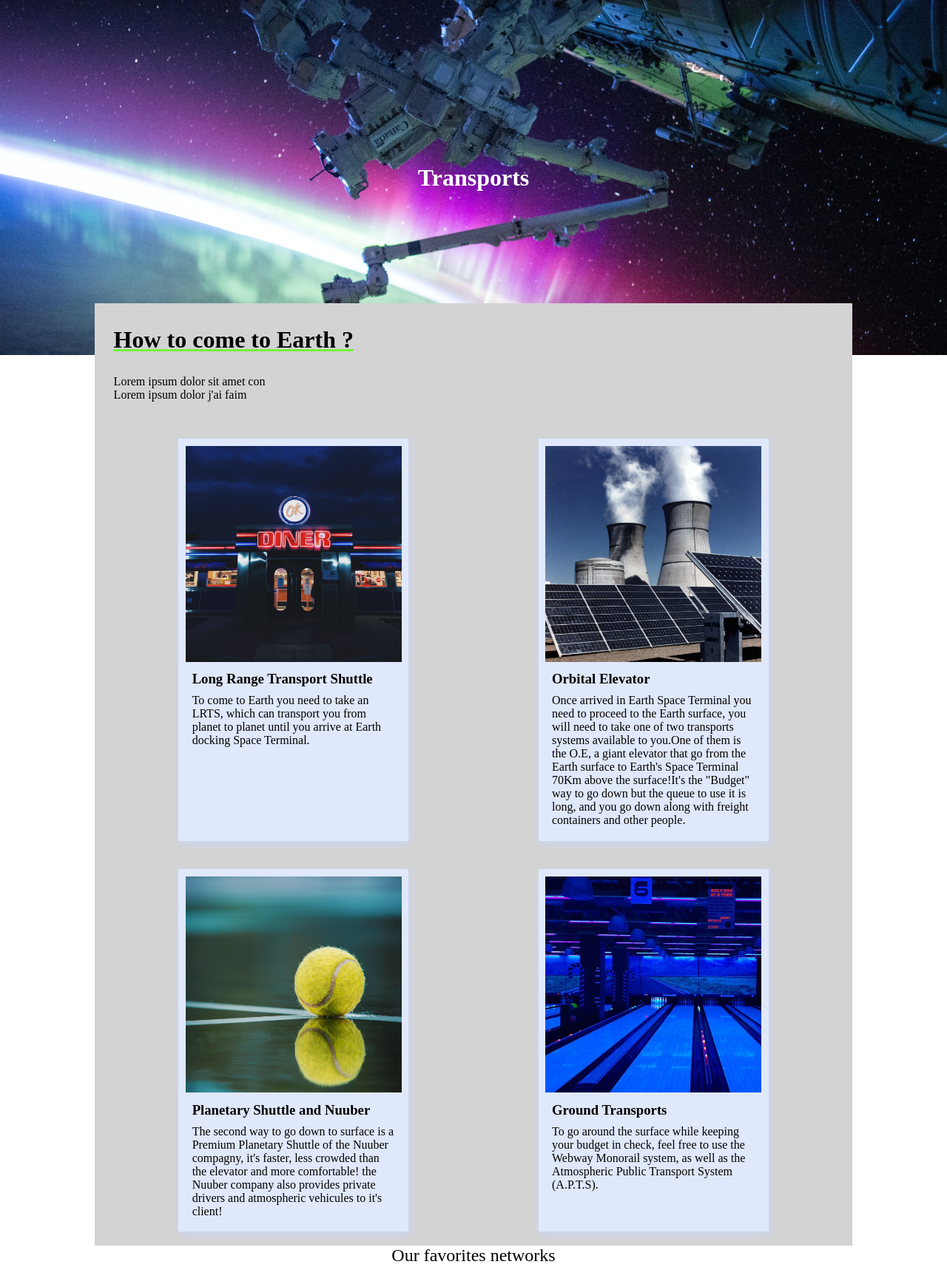
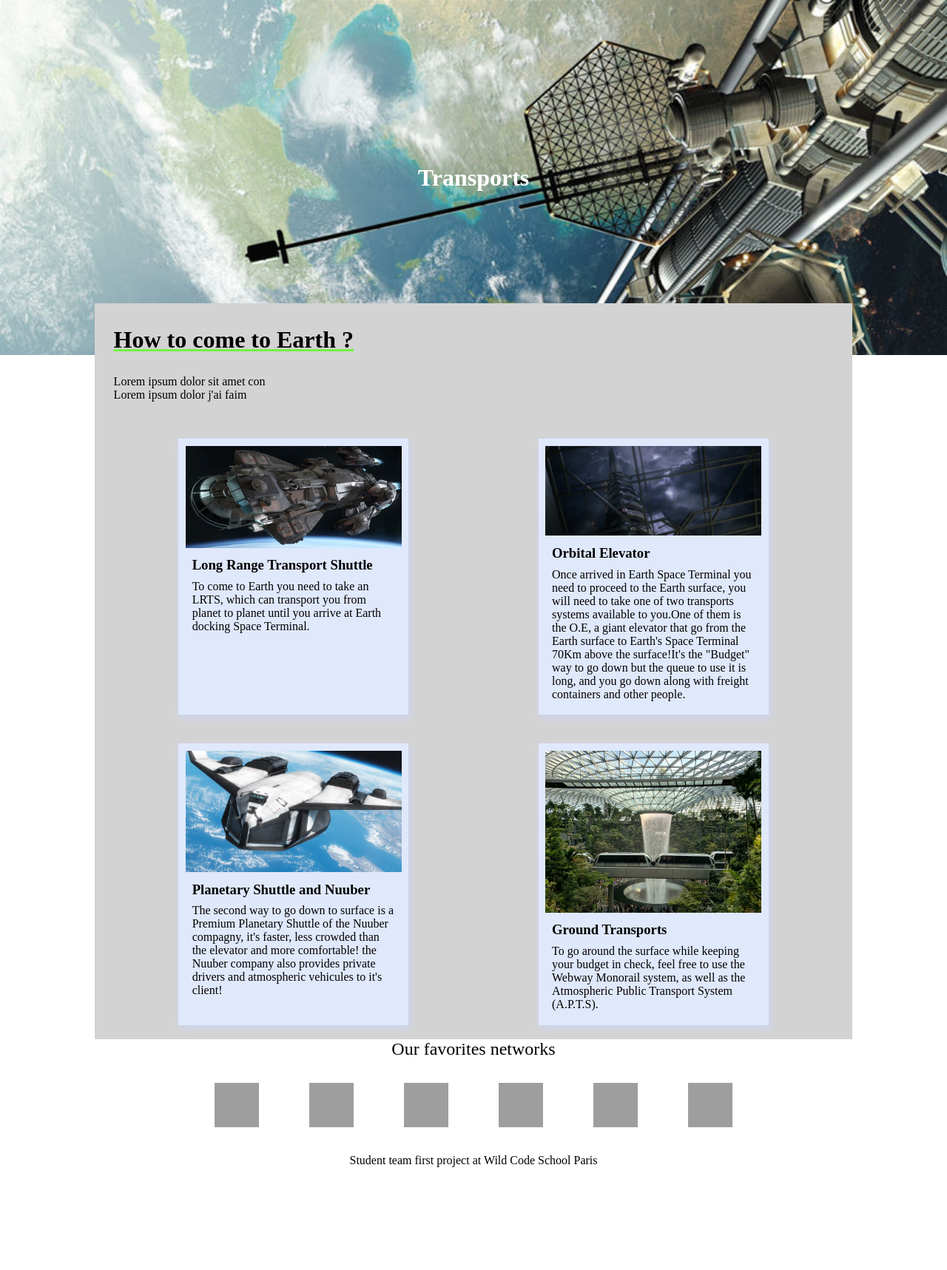
Before and after one commit to LHippolyteCBM/Projo1, a PHP site: page /traveller.php in a window 1280 px wide. Shown: the part 83-1800 px from the top of the page at 74% size. After the commit the page ends 1661 px from the top, so only its background shows below. Run offline with PHP 8.4, Linux system fonts and the light colour scheme; grey boxes are pictures that could not be loaded.

Commit message:
Traveller content update pictures

```diff
--- a/style.css
+++ b/style.css
@@ -488,9 +488,9 @@ code couleur pour le vert fluo : #73f340
 /* CSS Traveller */
 
 
-.banniere-traveller {
+.banner-traveller {
     height: 30em;
-    background-image: url("img/travellerBannner.jpg");
+    background-image: url("img/space-elevator-daily-galaxy.jpg");
     background-size: cover;
     background-attachment: fixed;
     z-index: 1;
@@ -522,7 +522,6 @@ code couleur pour le vert fluo : #73f340
 
 .container-traveller {
     width: 30%;
-    /*margin: 2%;*/
     padding: 1%;
     margin: 2%;
     background-color: var(--backgroundMedium);
@@ -538,17 +537,15 @@ code couleur pour le vert fluo : #73f340
 }
 
 
-
-/*MOBILE */
 @media screen and (max-width:768px){
 
-    /*.banner-things {
+    .banner-traveller {
         height: var(--heightBannerMobile);
     }
 
-    .banner-things h1 {
+    .title-traveller {
         font-size: var(--bannerH1SizeMobile);
-    }*/
+    }
 
     .intro-traveller h2 {
         font-size: var(--bannerH2SizeMobile);
--- a/traveller.php
+++ b/traveller.php
@@ -10,7 +10,7 @@
 
     <header>
         <?php include "header.php" ?>
-        <div class="banniere-traveller">
+        <div class="banner-traveller">
             <h1 class="title-traveller">Transports</h1>
         </div>
     </header>
@@ -24,24 +24,24 @@
         </div>
         <div class="global-container-traveller">
             <div class="container-traveller">
-                <img src="img/food-todo.jpg" alt="Diner picture">
+                <img src="img/Aquila_InFlight.jpg" alt="Space Shuttle Picture">
                 <h3>Long Range Transport Shuttle</h3>
                 <p>To come to Earth you need to take an LRTS, which can transport you from planet to planet until you arrive at Earth docking Space Terminal. </p>
             </div>
             <div class="container-traveller">
-                <img src="img/nuclear-plant-todo.jpg" alt="Nuclear plant photo" srcset="">
+                <img src="img/corbuloSpaceElevator.png" alt="Orbital Elevator Picture" srcset="">
                 <h3>Orbital Elevator</h3>
                 <p>Once arrived in Earth Space Terminal you need to proceed to the Earth surface, you will need to take one of two transports systems available to you.One of them is the O.E, a giant elevator that go from the Earth surface to Earth's Space Terminal 70Km above the surface!It's the "Budget" way to go down but the queue to use it is long, and you go down along with freight containers and other people.</p>
             </div>
         </div>
         <div class="global-container-traveller">
             <div class="container-traveller">
-                <img src="img/sport.jpg" alt="Image of tennis ball">
+                <img src="img/AtmosShuttle.jpg" alt="Atmospheric Shuttle Picture">
                 <h3>Planetary Shuttle and Nuuber</h3>
                 <p>The second way to go down to surface is a Premium Planetary Shuttle of the Nuuber compagny, it's faster, less crowded than the elevator and more comfortable! the Nuuber company also provides private drivers and atmospheric vehicules to it's client!</p>
             </div>
             <div class="container-traveller">
-                <img src="img/robot-games.jpg" alt="Futurist bowling photo" srcset="">
+                <img src="img/Monorail.jpg" alt="Futurist bowling photo" srcset="">
                 <h3>Ground Transports</h3>
                 <p>To go around the surface while keeping your budget in check, feel free to use the Webway Monorail system, as well as the Atmospheric Public Transport System (A.P.T.S).</p>
             </div>
```
Also changed, not shown: img/Aquila_InFlight.jpg (added), img/AtmosShuttle.jpg (added), img/Monorail.jpg (added), img/corbuloSpaceElevator.png (added), img/space-elevator-daily-galaxy.jpg (added).
